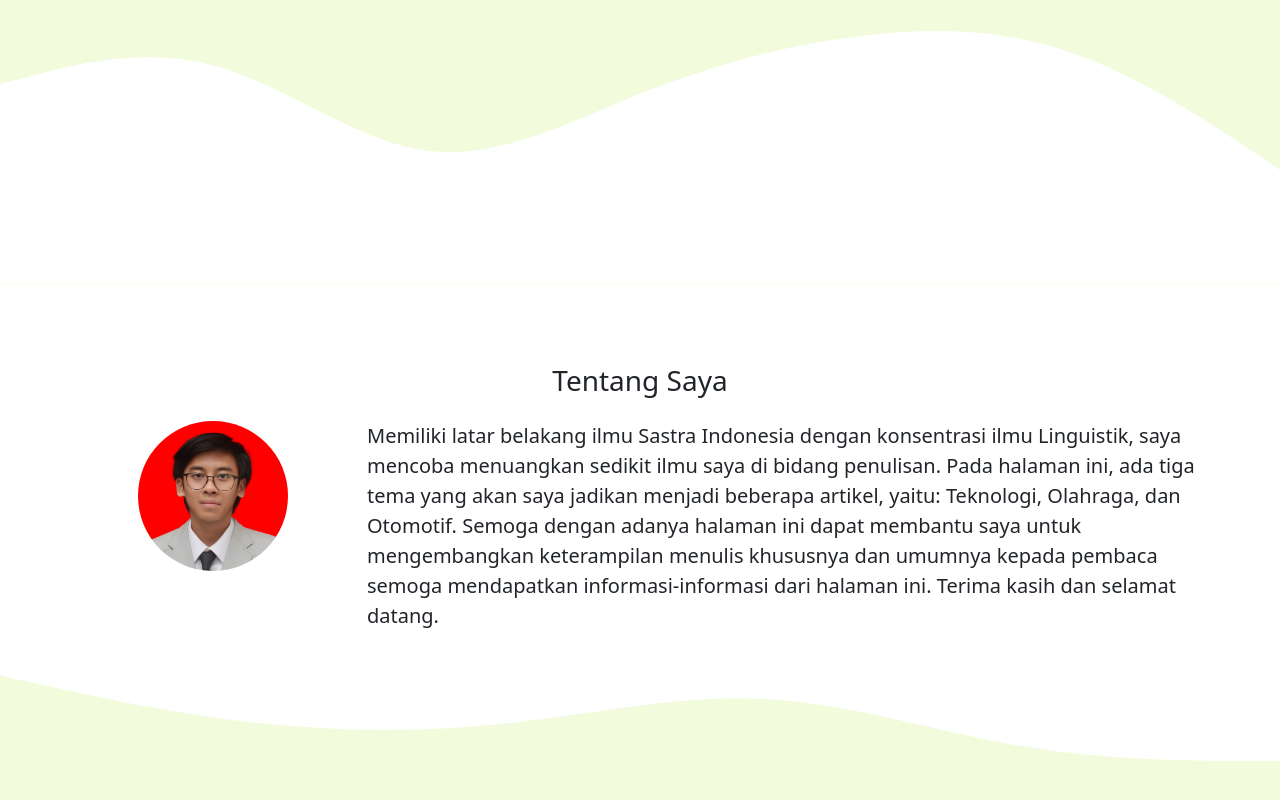
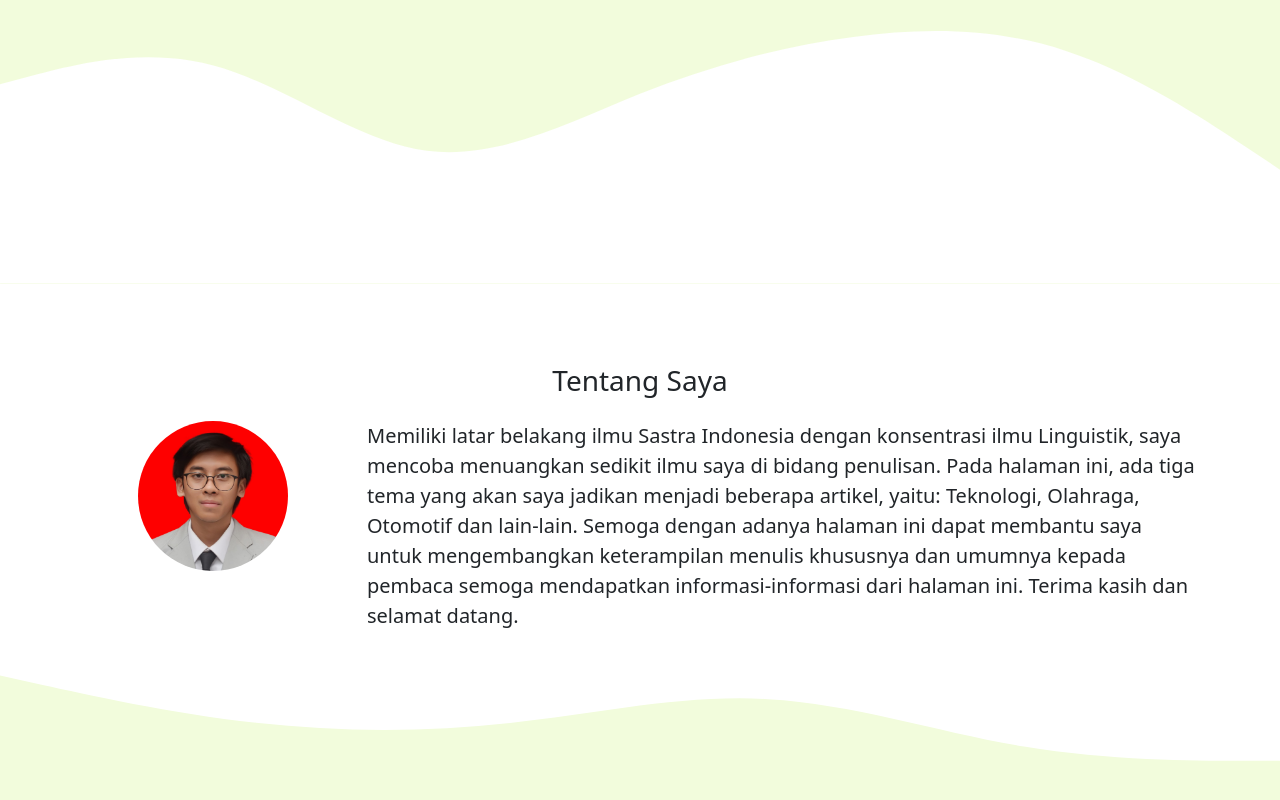
Before and after one commit to luthfihu/luthfihu.github.io, a plain HTML site: page index.html in a window 1280 px wide. Shown: the part 450-1250 px from the top of the page. Drawn offline with nearby package versions, Linux system fonts and the light colour scheme.

Commit message:
menambahkan deskripsi

```diff
--- a/index.html
+++ b/index.html
@@ -70,7 +70,7 @@
                         <img src="./img/pas foto square.jpg" alt="foto Luthfi" width="150" class="rounded-circle">
                     </div>
                     <div class="col-md-9 text-start fs-5" data-aos="fade-left" data-aos-duration="2000" data-aos-delay="200">
-                        <p>Memiliki latar belakang ilmu Sastra Indonesia dengan konsentrasi ilmu Linguistik, saya mencoba menuangkan sedikit ilmu saya di bidang penulisan. Pada halaman ini, ada tiga tema yang akan saya jadikan menjadi beberapa artikel, yaitu: Teknologi, Olahraga, dan Otomotif. Semoga dengan adanya halaman ini dapat membantu saya untuk mengembangkan keterampilan menulis khususnya dan umumnya kepada pembaca semoga mendapatkan informasi-informasi dari halaman ini. Terima kasih dan selamat datang. </p>
+                        <p>Memiliki latar belakang ilmu Sastra Indonesia dengan konsentrasi ilmu Linguistik, saya mencoba menuangkan sedikit ilmu saya di bidang penulisan. Pada halaman ini, ada tiga tema yang akan saya jadikan menjadi beberapa artikel, yaitu: Teknologi, Olahraga, Otomotif dan lain-lain. Semoga dengan adanya halaman ini dapat membantu saya untuk mengembangkan keterampilan menulis khususnya dan umumnya kepada pembaca semoga mendapatkan informasi-informasi dari halaman ini. Terima kasih dan selamat datang. </p>
                     </div>
                 </div>
             </div>
```
